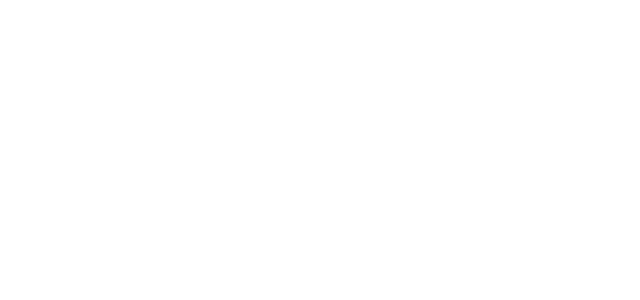
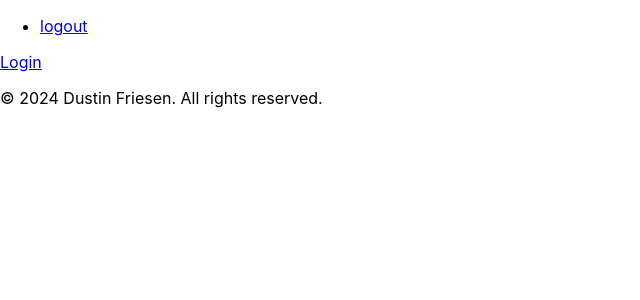
Before and after one commit to dustinFriesenDev/clothing_tracker, a React (Create React App) app in the folder frontend/: page / in a window 1280 px wide. Before the commit this address had no page. Shown: the top 300 px of the page, without its empty margins (0-640 px from the left). Built offline with nearby package versions, Linux system fonts and the light colour scheme.

Commit message:
connected login page to wardrobe page

```diff
--- a/frontend/package.json
+++ b/frontend/package.json
@@ -8,6 +8,7 @@
     "@testing-library/user-event": "^13.5.0",
     "react": "^18.2.0",
     "react-dom": "^18.2.0",
+    "react-router-dom": "^6.22.1",
     "react-scripts": "5.0.1",
     "web-vitals": "^2.1.4"
   },
--- a/frontend/src/App.js
+++ b/frontend/src/App.js
@@ -1,13 +1,13 @@
-import logo from './logo.svg';
+// import logo from './logo.svg';
 import './App.css';
 import { BrowserRouter as Router, Routes, Route } from 'react-router-dom';
 // import { useAuth0 } from '@auth0/auth0-react';
 
-import Header from './components/nav/Header';
-import Footer from './components/nav/Footer';
+import Header from './components/nav/Header.js';
+import Footer from './components/nav/Footer.js';
 // import LoginButton from './components/auth/LoginButton';
-import Home from './components/pages/Home';
-import Wardrobe from './components/pages/Wardrobe';
+import Home from './components/pages/Home.js';
+import Wardrobe from './components/pages/Wardrobe.js';
 
 function App() {
   // const { isLoading, error, isAuthenticated } = useAuth0();
@@ -15,21 +15,9 @@
     <main>
     <Router className="header">
     <Header/>
-    {/* {error && <p>Authentication Error</p>}
-    {!error && isLoading && <p>Loading...</p>}
-    {!error && !isLoading && (
-      <>
-      <LoginButton/>
-      </>
-    )} */}
       <Routes>
-      <Route path='/wardrobe' element={<Wardrobe/>} />
-        {/* Show these pages only if the user is authenticated */}
-        {/* {isAuthenticated && (
-          <>
-            <Route path='/wardrobe' element={<Wardrobe/>} />
-          </>
-        )} */}
+        <Route exact path='/' element={<Home/>} />
+        <Route path='/wardrobe' element={<Wardrobe/>} />
       </Routes>
         <Footer />
     </Router>
--- a/frontend/src/components/nav/Footer.js
+++ b/frontend/src/components/nav/Footer.js
@@ -2,13 +2,13 @@
 // import './Footer.css';
 
 export default function Footer() {
-    function getYear() {
+    const getYear= () => {
         return new Date().getFullYear();
     }
 
     return (
         <footer>
-            <p>&copy; {this.getYear()} Dustin Friesen. All rights reserved.</p>
+            <p>&copy; {getYear()} Dustin Friesen. All rights reserved.</p>
         </footer>
     )
 }
--- a/frontend/src/components/nav/Header.js
+++ b/frontend/src/components/nav/Header.js
@@ -1,4 +1,5 @@
 import React from "react";
+import Home from "../pages/Home";
 // import './Header.css';
 // import { useAuth0 } from '@auth0/auth0-react';
 // import LogoutButton from '../auth/LogoutButton';
@@ -14,7 +15,7 @@
                             <li><LogoutButton/></li>
                         </>
                     )} */}
-                    <li>logout</li>
+                    <li><a href="/">logout</a></li>
                 </ul>
             </nav>
         </header>
--- a/frontend/src/components/pages/Home.js
+++ b/frontend/src/components/pages/Home.js
@@ -4,7 +4,7 @@
 
 const Home = () => {
     return (
-        <a href="../pages/Wardrobe.js">Login</a>
+        <a href="./Wardrobe">Login</a>
     // <LoginButton/>;
     )
 }
```
Also changed, not shown: 1 other file (tests, documents, lock files or other folders).
